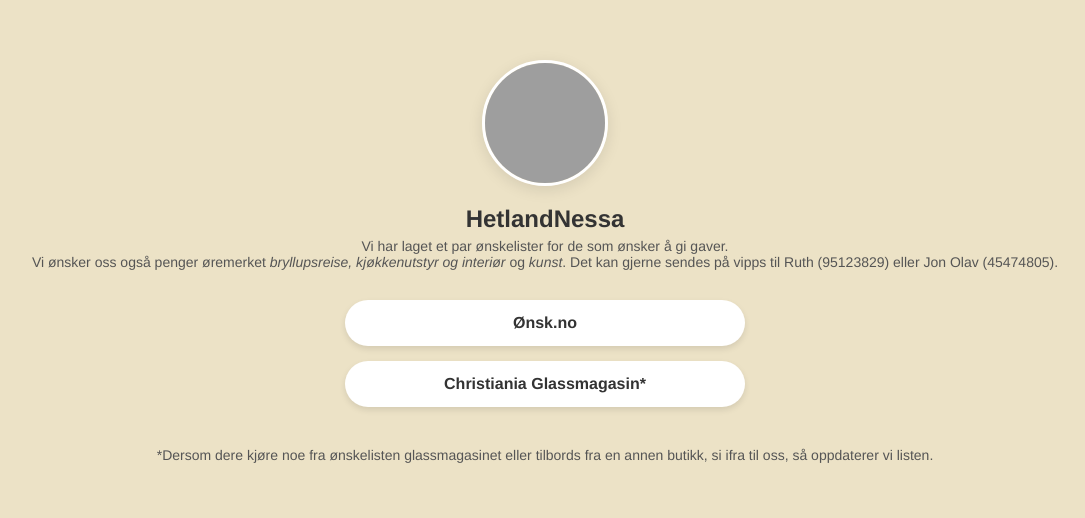
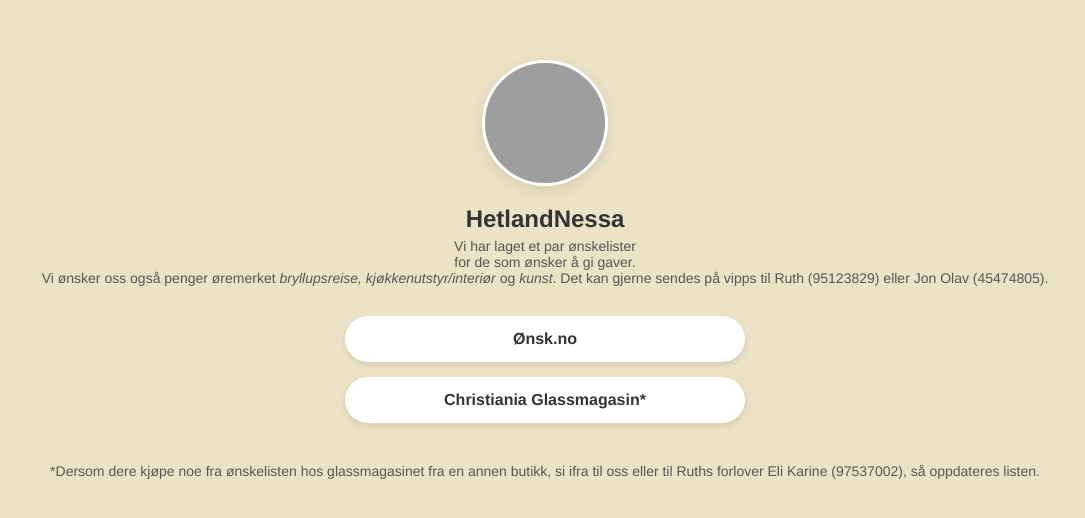
Before and after one commit to jonolavn/jonolavn.github.io, a plain HTML site: page index.html in a window 1280 px wide. Shown: the whole page, without its empty margins (95-1180 px from the left). Drawn offline with Linux system fonts and the light colour scheme; grey boxes are pictures that could not be loaded.

Commit message:
Update index.html

```diff
--- a/index.html
+++ b/index.html
@@ -65,7 +65,7 @@
   <div class="profile">
     <img src="images/IMG_0978.jpeg" alt="HetlandNessa Avatar" class="avatar">
     <h1>HetlandNessa</h1>
-    <p>Vi har laget et par ønskelister for de som ønsker å gi gaver. <br> Vi ønsker oss også penger øremerket <i>bryllupsreise, kjøkkenutstyr og interiør</i> og <i>kunst</i>.  Det kan gjerne sendes på vipps til Ruth (95123829) eller Jon Olav (45474805). </p>
+    <p>Vi har laget et par ønskelister <br> for de som ønsker å gi gaver. <br> Vi ønsker oss også penger øremerket <i>bryllupsreise, kjøkkenutstyr/interiør</i> og <i>kunst</i>.  Det kan gjerne sendes på vipps til Ruth (95123829) eller Jon Olav (45474805). </p>
   </div>
 
   <div class="links">
@@ -74,7 +74,7 @@
     <!-- -->
   </div>
   <div class="profile">
-    <p>*Dersom dere kjøre noe fra ønskelisten glassmagasinet eller tilbords fra en annen butikk, si ifra til oss, så oppdaterer vi listen.</p>
+    <p>*Dersom dere kjøpe noe fra ønskelisten hos glassmagasinet fra en annen butikk, si ifra til oss eller til Ruths forlover Eli Karine (97537002), så oppdateres listen.</p>
   </div>
 </body>
 </html>
```
